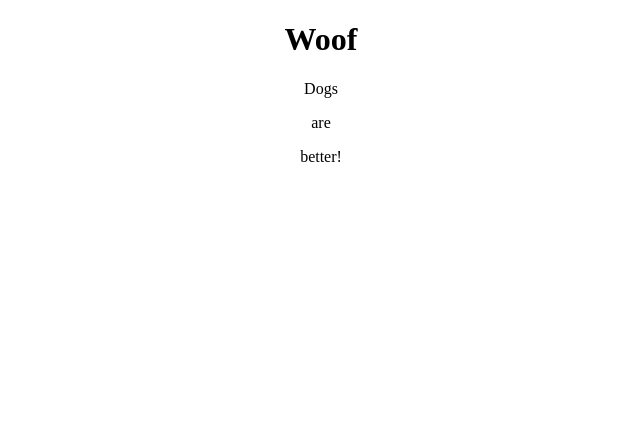
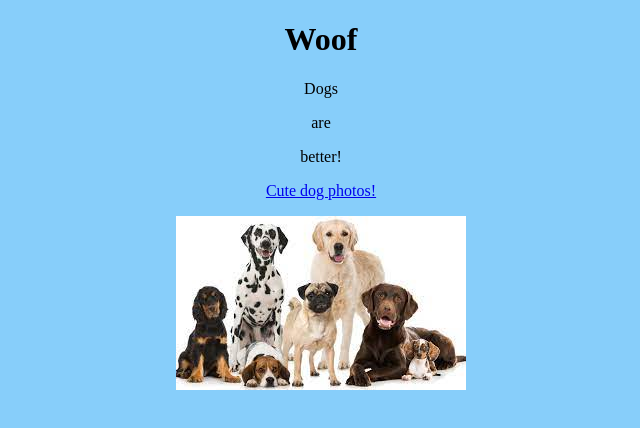
Before and after one commit to brandon3293/WebLayouts, a plain HTML site: page MEdiaQueries/index.html in a window 1280 px wide. Shown: the whole page, without its empty margins (319-959 px from the left). Drawn offline with Linux system fonts and the light colour scheme.

Commit message:
commit message

```diff
--- a/MEdiaQueries/index.html
+++ b/MEdiaQueries/index.html
@@ -8,14 +8,15 @@
     <title>Document</title>
 </head>
 <body>
-    <div class="container">
-        <h1>Woof</h1>
-        <p>Dogs</p>
-        <p>are</p>
-        <p>better!</p>
-        <img src="" alt="">
-        <a></a>
-    </div>
+
+    <h1>Woof</h1>
+    <p>Dogs</p>
+    <p>are</p>
+    <p>better!</p>
+    <p> <a href="https://www.pexels.com/search/cute%20dogs/">Cute dog photos!</a></p>
+    <img src="Images/dog.jpg" alt="dogs!!!">
+
+
 
 
 </body>
--- a/MEdiaQueries/style.css
+++ b/MEdiaQueries/style.css
@@ -1,4 +1,23 @@
-.container{
+body{
     text-align: center;
     margin:auto;
+    background-color: red;
 }
+
+/*
+Below is what I used to accomplish the task so that whenever the resolution's
+width is less than 600px the background turns yellow
+And it is the opposite when the resolution's width is greater than 600 the back
+gorund coor turn blue
+ */
+
+@media screen and (max-width:599px) {
+    body{
+        background-color: yellow;
+    }
+}
+@media screen and (min-width:601px){
+    body{
+        background-color: lightskyblue;
+    }
+}
```
Also changed, not shown: MEdiaQueries/Images/dog.jpg (added).
